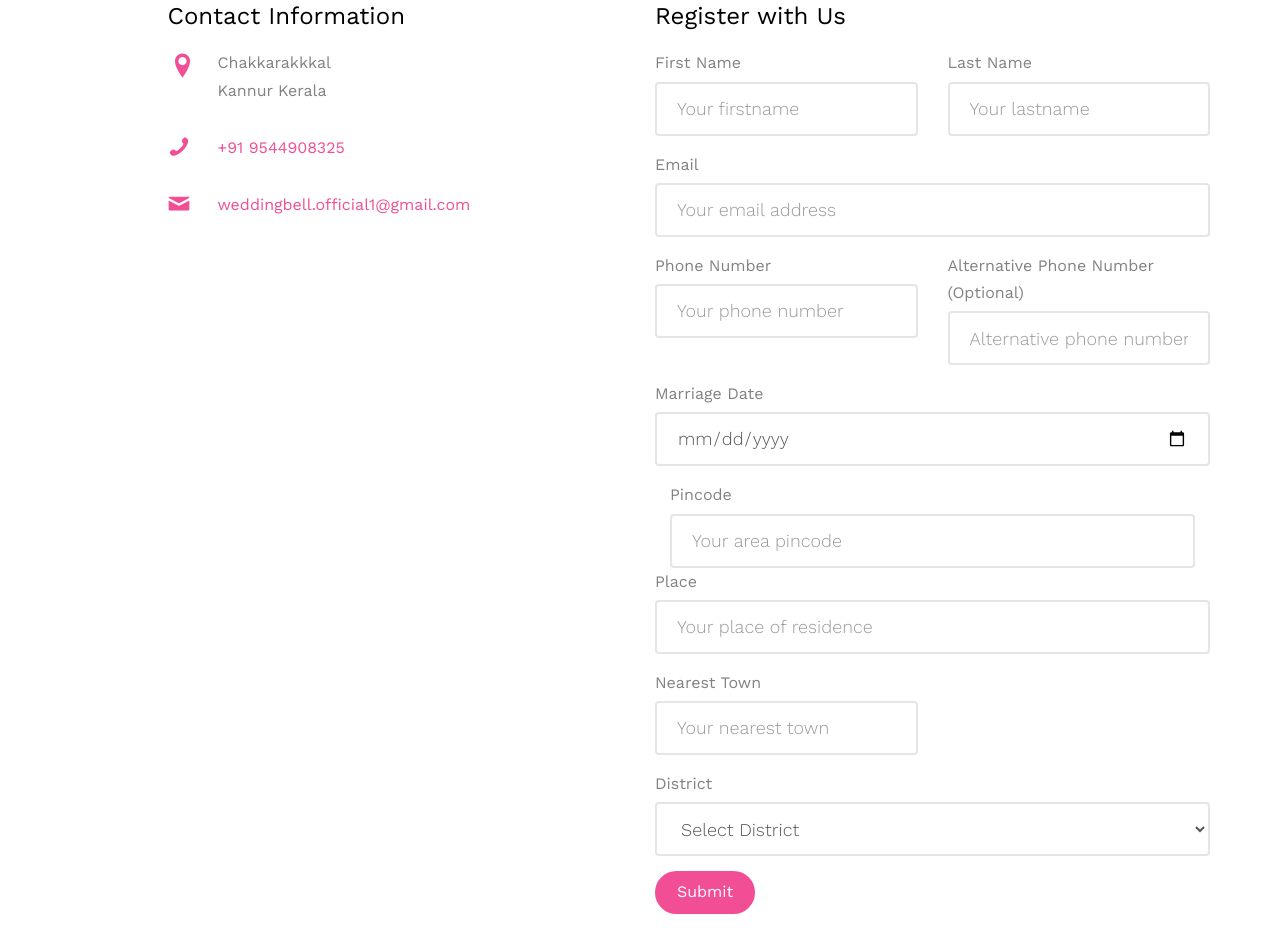
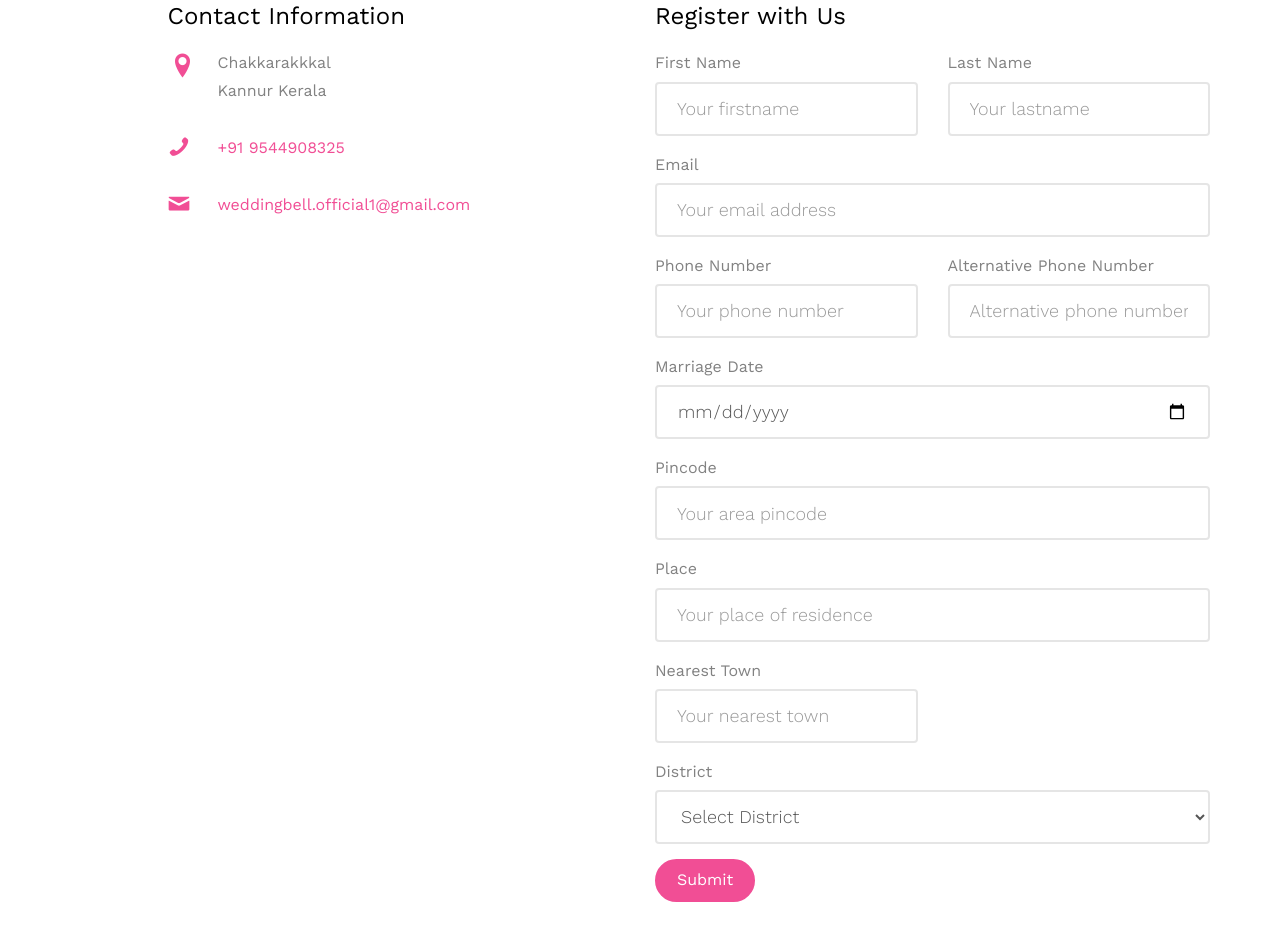
Before and after one commit to weddingbellofficial/Weddingbell, a plain HTML site: page contact.html in a window 1280 px wide. Shown: the part 709-1661 px from the top of the page. Drawn offline with nearby package versions, Linux system fonts and the light colour scheme; some packages are replaced by stand-ins of ours; no server answers; a script that the page names is missing; files whose address does not match are found by name.

Commit message:
change form style

```diff
--- a/contact.html
+++ b/contact.html
@@ -146,8 +146,8 @@
 							<input type="tel" id="phone" name="phone" class="form-control" placeholder="Your phone number" required>
 						  </div>
 						  <div class="col-md-6">
-							<label for="alt-phone">Alternative Phone Number (Optional)</label>
-							<input type="tel" id="alt-phone" name="alt-phone" class="form-control" placeholder="Alternative phone number">
+							<label for="alt-phone">Alternative Phone Number</label>
+							<input type="tel" id="alt-phone" name="alt-phone" class="form-control" placeholder="Alternative phone number(optional)">
 						  </div>
 						</div>
 
@@ -157,9 +157,12 @@
 							<input type="date" id="marriage-date" name="marriage-date" class="form-control">
 						  </div>
 						</div>
-						<div class="col-md-12">
-							<label for="pincode">Pincode</label>
-							<input
+
+
+						<div class="row form-group">
+							<div class="col-md-12">
+								<label for="pincode">Pincode</label>
+								<input
 								type="text"
 								id="pincode"
 								name="pincode"
@@ -168,7 +171,8 @@
 								required
 								onblur="fetchDistrict()"
 							/>
-						</div>
+							</div>
+						  </div>
 						<div class="row form-group">
 							<div class="col-md-12">
 							  <label for="place">Place</label>
```
